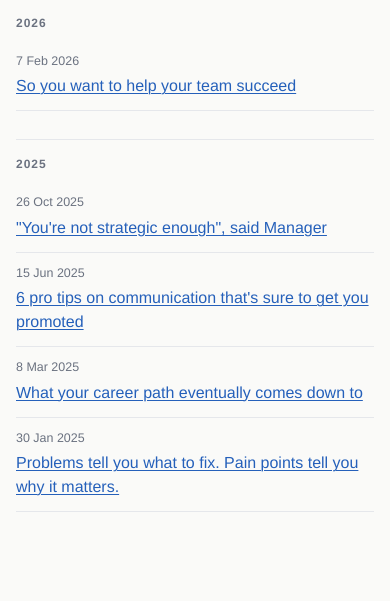
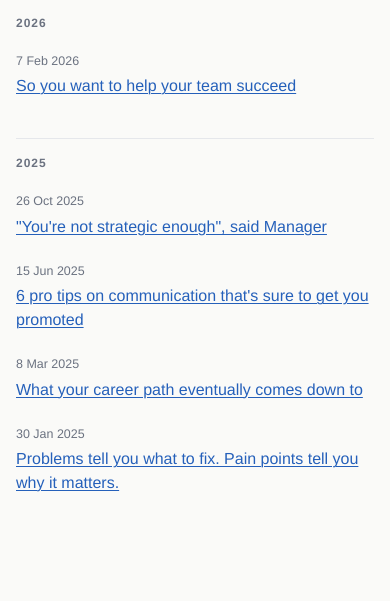
Before and after one commit to vcxcvii/vcxcvii.github.io, a Jekyll site: the page built from index.md, in a window 390 px wide. Shown: the part 129-730 px from the top of the page. Built offline with Jekyll 4.4.1, drawn with Linux system fonts in a browser that asks for light colours.

Commit message:
Simplify mobile menu and archive dividers

```diff
--- a/assets/css/style.scss
+++ b/assets/css/style.scss
@@ -1208,7 +1208,6 @@ th {
     align-items: flex-start;
     gap: 0.22rem;
     padding: 0.72rem 0;
-    border-bottom: 1px solid var(--color-border);
   }
 
   .post-sep {
```
Also changed, not shown: 1 other file.
